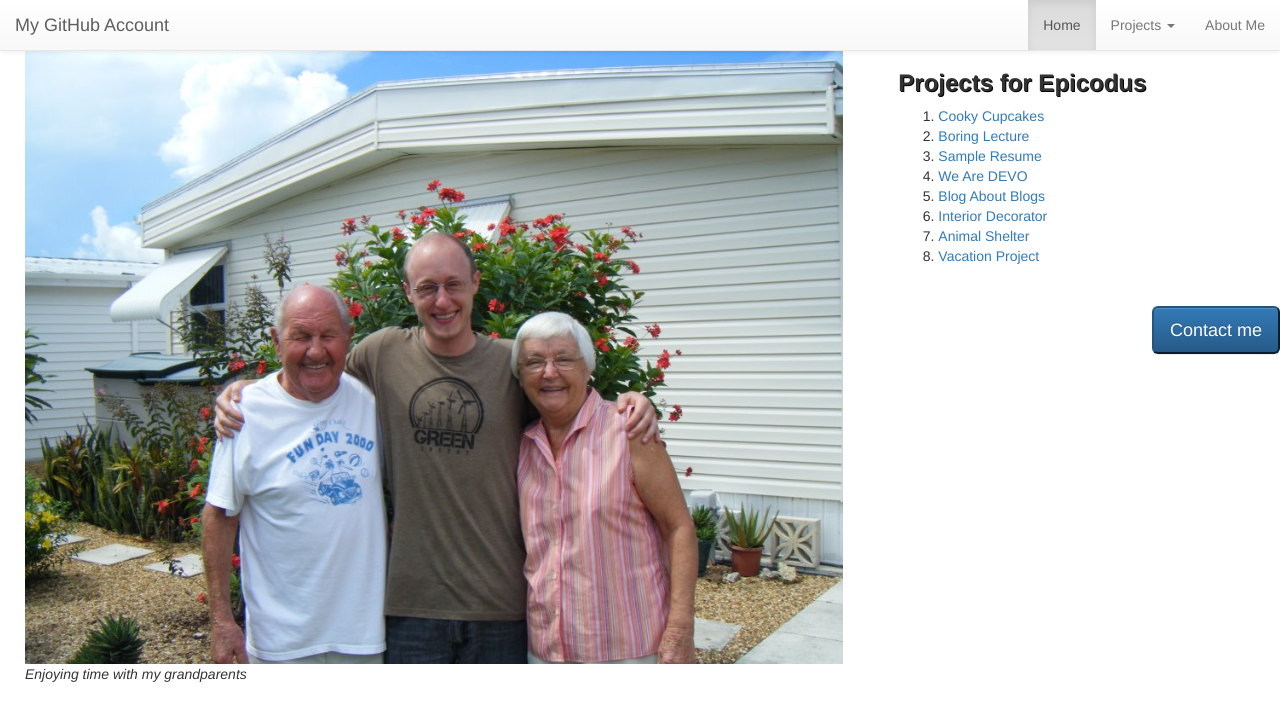
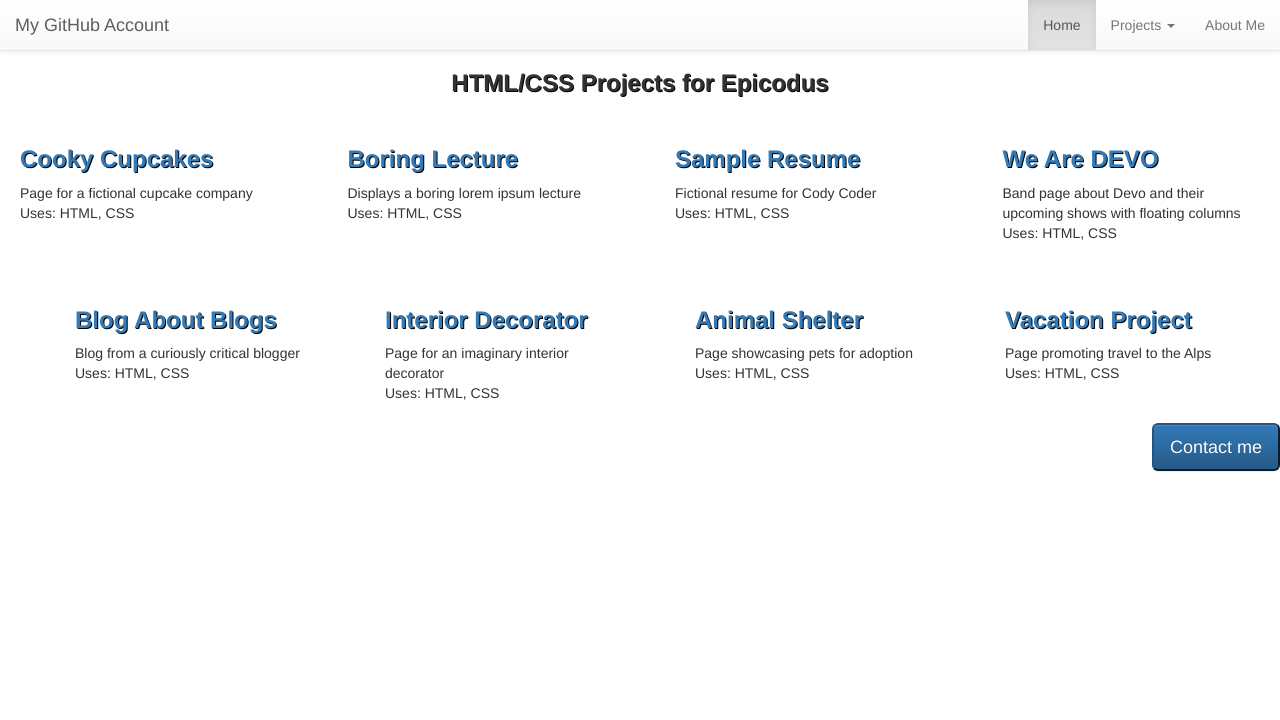
Before and after one commit to jacksoncafazzo/vacation-project, a plain HTML site: page index.html in a window 1280 px wide. Drawn offline with nearby package versions, Linux system fonts and the light colour scheme.

Commit message:
Put projects in grid layout of index.html with links to repos.

```diff
--- a/css/styles.css
+++ b/css/styles.css
@@ -3,8 +3,9 @@
 }
 
 .container1 {
-  padding-top: 50px;
-  padding-left:25px;
+  padding-top: 20px;
+  padding-left: 20px;
+  padding-right: 20px;
 }
 
 .item img {
@@ -51,6 +52,11 @@ img {
   width: 100%;
 }
 
+.row1 {
+  padding-top: 50px;
+  text-align: center;
+
+}
 /*.button {
   margin: auto;
 
--- a/index.html
+++ b/index.html
@@ -38,27 +38,72 @@
         </div>
       </div>
     </div>
+
+    <div class="row1">
+      <h3>HTML/CSS Projects for Epicodus</h3>
+    </div>
     <div class="row">
-      <div class="col-md-8">
+      <div class="col-md-3">
         <div class="container1">
-          <img src="img/cafazzos.jpg">
-          <p><em>Enjoying time with my grandparents</em></p>
+          <h3><a href="https://github.com/jacksoncafazzo/cookycupcakes">Cooky Cupcakes</a></h3>
+          <p>Page for a fictional cupcake company
+          <br>Uses: HTML, CSS</p>
         </div>
       </div>
-      <div class="col-md-4">
+          <!-- <img src="img/cafazzos.jpg">
+          <p><em>Enjoying time with my grandparents</em></p> -->
+      <div class="col-md-3">
         <div class="container1">
-        <h3>Projects for Epicodus</h3>
-        <ol>
-          <li><a href="https://github.com/jacksoncafazzo/cookycupcakes">Cooky Cupcakes</a></li>
-          <li><a href="https://github.com/jacksoncafazzo/BoringLecture">Boring Lecture</a></li>
-          <li><a href="https://github.com/jacksoncafazzo/CodyResume">Sample Resume</a></li>
-          <li><a href="https://github.com/jacksoncafazzo/DEVO">We Are DEVO</a></li>
-          <li><a href="https://github.com/jacksoncafazzo/BlogaboutBlogs">Blog About Blogs</a></li>
-          <li><a href="https://github.com/jacksoncafazzo/decoration">Interior Decorator</a></li>
-          <li><a href="https://github.com/jacksoncafazzo/shelter">Animal Shelter</a></li>
-          <li><a href="https://github.com/jacksoncafazzo/vacation-project">Vacation Project</a></li>
-        </ol>
+        <h3><a href="https://github.com/jacksoncafazzo/BoringLecture">Boring Lecture</a></h3>
+        <p>Displays a boring lorem ipsum lecture
+        <br>Uses: HTML, CSS</p>
+        </div>
       </div>
+      <div class="col-md-3">
+        <div class="container1">
+        <h3><a href="https://github.com/jacksoncafazzo/CodyResume">Sample Resume</a></h3>
+        <p>Fictional resume for Cody Coder
+        <br>Uses: HTML, CSS</p>
+        </div>
+      </div>
+      <div class="col-md-3">
+        <div class="container1">
+        <h3><a href="https://github.com/jacksoncafazzo/DEVO">We Are DEVO</a></h3>
+        <p>Band page about Devo and their upcoming shows with floating columns
+        <br>Uses: HTML, CSS</p>
+        </div>
+      </div>
+    </div>
+    <dir class="row2">
+      <div class="col-md-3">
+        <div class="container1">
+        <h3><a href="https://github.com/jacksoncafazzo/BlogaboutBlogs">Blog About Blogs</a></h3>
+        <p>Blog from a curiously critical blogger
+        <br>Uses: HTML, CSS</p>
+        </div>
+      </div>
+      <div class="col-md-3">
+        <div class="container1">
+        <h3><a href="https://github.com/jacksoncafazzo/decoration">Interior Decorator</a></h3>
+        <p>Page for an imaginary interior decorator
+        <br>Uses: HTML, CSS
+        </div>
+      </div>
+      <div class="col-md-3">
+        <div class="container1">
+        <h3><a href="https://github.com/jacksoncafazzo/shelter">Animal Shelter</a></h3>
+        <p>Page showcasing pets for adoption
+        <br>Uses: HTML, CSS</p>
+        </div>
+      </div>
+      <div class="col-md-3">
+        <div class="container1">
+        <h3><a href="https://github.com/jacksoncafazzo/vacation-project">Vacation Project</a></h3>
+        <p>Page promoting travel to the Alps
+        <br>Uses: HTML, CSS</p>
+        </div>
+      </div>
+    </div>
         <button type="button" class="btn1 btn-primary btn-lg" data-toggle="modal" data-target="#contactme">Contact me</button>
         <div class="modal fade" id="contactme" tabindex="-1" role="dialog" aria-labelledby="contactme">
           <div class="modal-dialog modal-sm">
```
